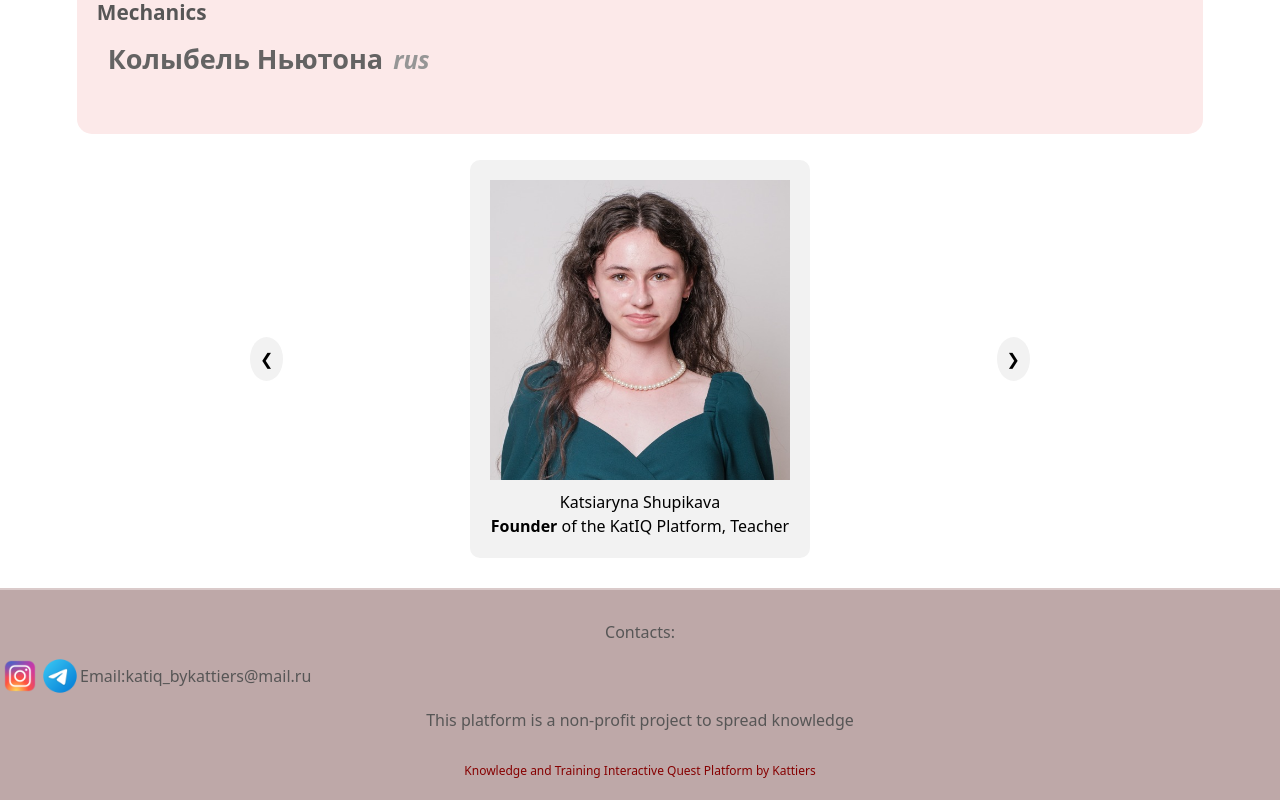
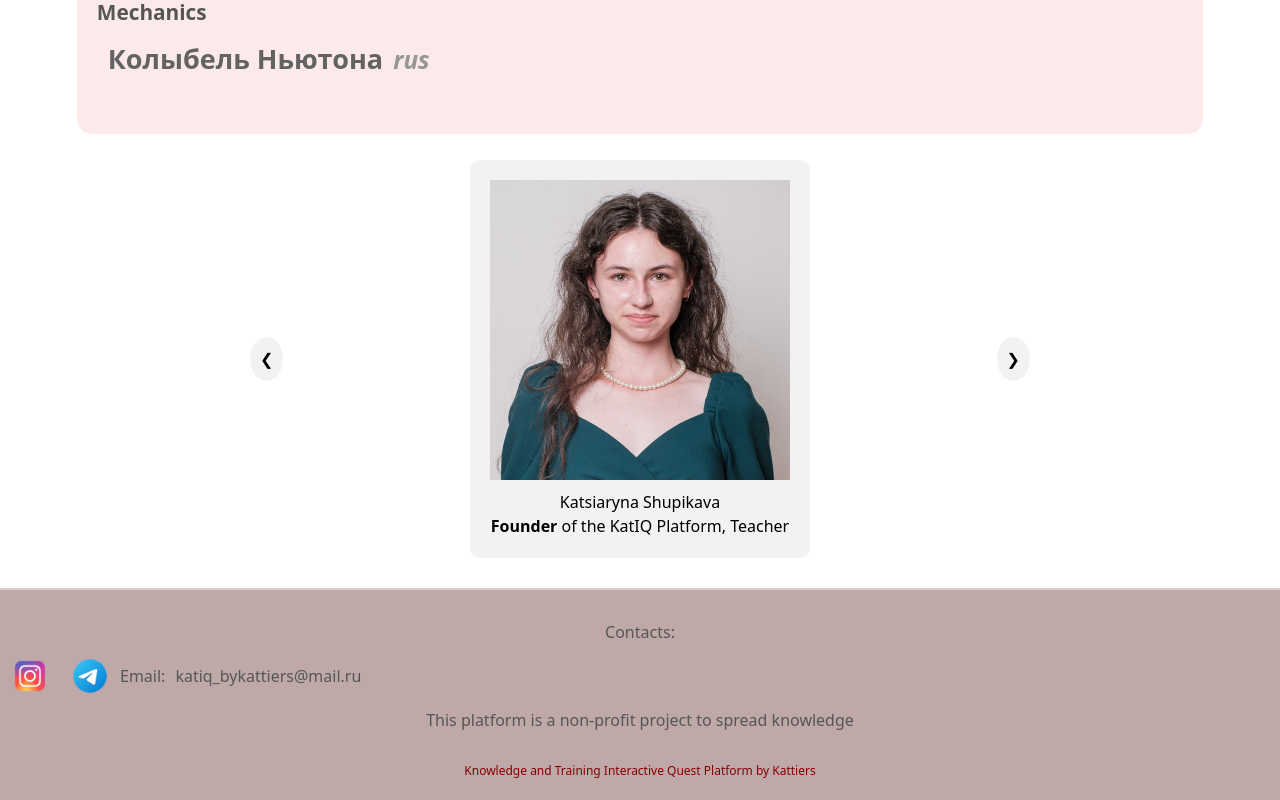
Before and after one commit to kattiers/katIQ, an Angular app: page / in a window 1280 px wide. Shown: the part 511-1311 px from the top of the page. Built offline with nearby package versions, Linux system fonts and the light colour scheme.

Commit message:
Update lesson-showing.component.css

```diff
--- a/src/app/lesson-showing/lesson-showing.component.css
+++ b/src/app/lesson-showing/lesson-showing.component.css
@@ -142,6 +142,7 @@
     margin-top: 30px;
     border-top: 2px solid rgb(218, 202, 202);
     width: 100%;
+    align-items: center;
 }
 
 .footer p {
@@ -158,6 +159,11 @@
 .social-icons img {
     width: 40px;
     height: 40px;
+}
+
+.social-icons a {
+    display: inline-block;
+    margin: 0 10px;
 }
 
 .nav-bar {
```
